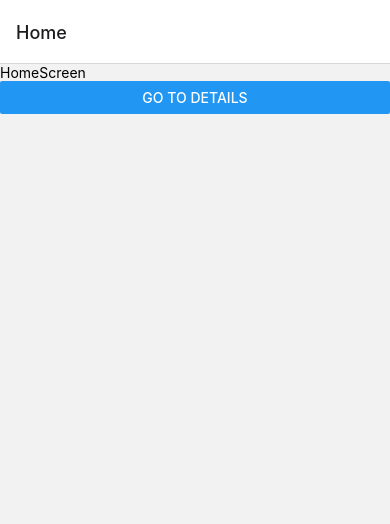
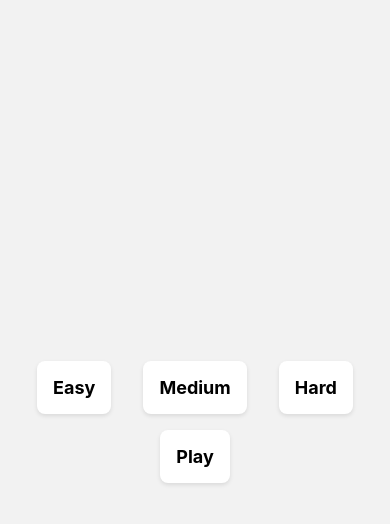
Before and after one commit to nishantnandeshwar/SudokuGame, a React Native app: screen /Home in a window 390 px wide. Shown: the top 524 px of the page. Built offline with nearby package versions, Linux system fonts and the light colour scheme.

Commit message:
1. Navigation added 2. Home screen added

```diff
--- a/src/navigations/AppNavigator.tsx
+++ b/src/navigations/AppNavigator.tsx
@@ -9,13 +9,9 @@ const Stack = createNativeStackNavigator();
 function AppNavigator() {
   return (
     <Stack.Navigator initialRouteName='Home'>
-      <Stack.Screen name="Home" component={HomeScreen} />
+      <Stack.Screen name="Home" component={HomeScreen} options={{ headerShown: false }} />
       <Stack.Screen name="Sudoku" component={SudokuScreen} />
     </Stack.Navigator>
-    // <Stack.Navigator>
-    //   <Stack.Screen name="Home" component={HomeScreen} />
-    //   // <Stack.Screen name="Details" component={DetailsScreen} />
-    // </Stack.Navigator>
   );
 }
 
--- a/src/screens/HomeScreen.tsx
+++ b/src/screens/HomeScreen.tsx
@@ -1,16 +1,74 @@
 import React from 'react'
-import { View, Text, Button } from 'react-native'
+import { View, Text, Button, StyleSheet, Pressable } from 'react-native'
 
-export function HomeScreen(navigation: any) {
+interface CardProps {
+    title: string;
+    keys?: number,
+}
+
+export const HomeScreen = ({ navigation }: { navigation: any }) => {
+    const levels = ["Easy", "Medium", "Hard"]
+    const selectLevel = (level: string) => {
+        console.log("Selected Level:", level)
+    }
+
+    const Card: React.FC<CardProps> = ({ title, keys }) => {
+        return (
+            <Pressable onPress={() => selectLevel(title)} key={keys}>
+                <View style={styles.card}>
+                    <Text style={styles.title}>{title}</Text>
+                </View>
+            </Pressable>
+        );
+    };
+
+    const goToPlay=()=>{
+        navigation.navigate('Sudoku')
+    }
     return (
-        <View>
-            <Text>
-                HomeScreen
-            </Text>
-            <Button
-                title="Go to Details"
-                onPress={() => navigation.navigate('Sudoku')}
-            />
+        <View style={[styles.container]}>
+            <View style={{ flexDirection: 'row' }}>
+                {levels.map((level, index) => (
+                    <Card key={index} title={level} /> // Moved key prop to the Card component
+                ))}
+            </View>
+            <View style={[styles.card]}>
+                <Pressable onPress={()=> goToPlay()}>
+                    <Text style={styles.title}>
+                        Play
+                    </Text>
+                </Pressable>
+            </View>
         </View>
     )
 }
+
+
+const styles = StyleSheet.create({
+    container: {
+        justifyContent: 'center',
+        alignContent: 'center',
+        flexDirection: 'column',
+        flex: 1,
+        alignItems: 'center'
+    },
+    card: {
+        backgroundColor: '#fff',
+        borderRadius: 8,
+        padding: 16,
+        marginVertical: 8,
+        marginHorizontal: 16,
+        shadowColor: '#000',
+        shadowOpacity: 0.1,
+        shadowRadius: 4,
+        shadowOffset: {
+            width: 0,
+            height: 2,
+        },
+        elevation: 2,
+    },
+    title: {
+        fontSize: 18,
+        fontWeight: 'bold',
+    },
+})
```
Also changed, not shown: 1 other file (tests, documents, lock files or other folders).
